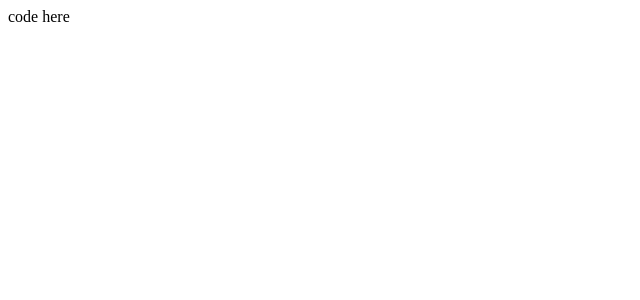
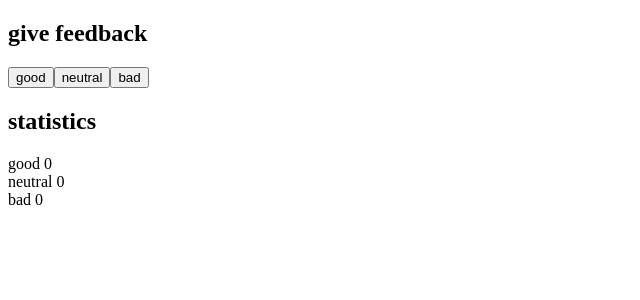
Before and after one commit to Till-Taeubrich/FSO-React, a React (Create React App) app: page / in a window 1280 px wide. Shown: the top 300 px of the page, without its empty margins (0-640 px from the left). Built offline with nearby package versions, Linux system fonts and the light colour scheme.

Commit message:
finish exercise 1.6.

```diff
--- a/src/App.js
+++ b/src/App.js
@@ -1,4 +1,28 @@
 import { useState } from 'react'
+
+const Header = ({text}) => {
+  return (
+    <h2>
+      {text}
+    </h2>
+  )
+}
+
+const FeedbackButton = ({text, incrementFeedbackCount, feedbackType, feedbackFunction}) => {
+  return (
+    <button onClick={incrementFeedbackCount(feedbackType, feedbackFunction)} >
+      {text}
+    </button>
+  )
+}
+
+const FeedbackCounter = ({text, count}) => {
+  return (
+    <div>
+      {text} {count}
+    </div>
+  )
+}
 
 const App = () => {
   // save clicks of each button to its own state
@@ -6,9 +30,26 @@ const App = () => {
   const [neutral, setNeutral] = useState(0)
   const [bad, setBad] = useState(0)
 
+  const incrementFeedbackCount = (feedbackType, feedbackFunction) => () => {
+    feedbackFunction(feedbackType + 1);
+  }
+
   return (
-    <div>
-      code here
+    <div className='feedback-section'>
+      <div class="feedback-selection">
+        <Header text='give feedback' />
+        <div class="feedback-buttons">
+          <FeedbackButton text='good' incrementFeedbackCount={incrementFeedbackCount} feedbackType={good} feedbackFunction={setGood}/>
+          <FeedbackButton text='neutral' incrementFeedbackCount={incrementFeedbackCount} feedbackType={neutral} feedbackFunction={setNeutral}/>
+          <FeedbackButton text='bad' incrementFeedbackCount={incrementFeedbackCount} feedbackType={bad} feedbackFunction={setBad}/>
+        </div>
+      </div>
+      <div class="feedback-display">
+        <Header text='statistics' />
+        <FeedbackCounter text='good' count={good}  />
+        <FeedbackCounter text='neutral' count={neutral} />
+        <FeedbackCounter text='bad' count={bad} />
+      </div>
     </div>
   )
 }
```
